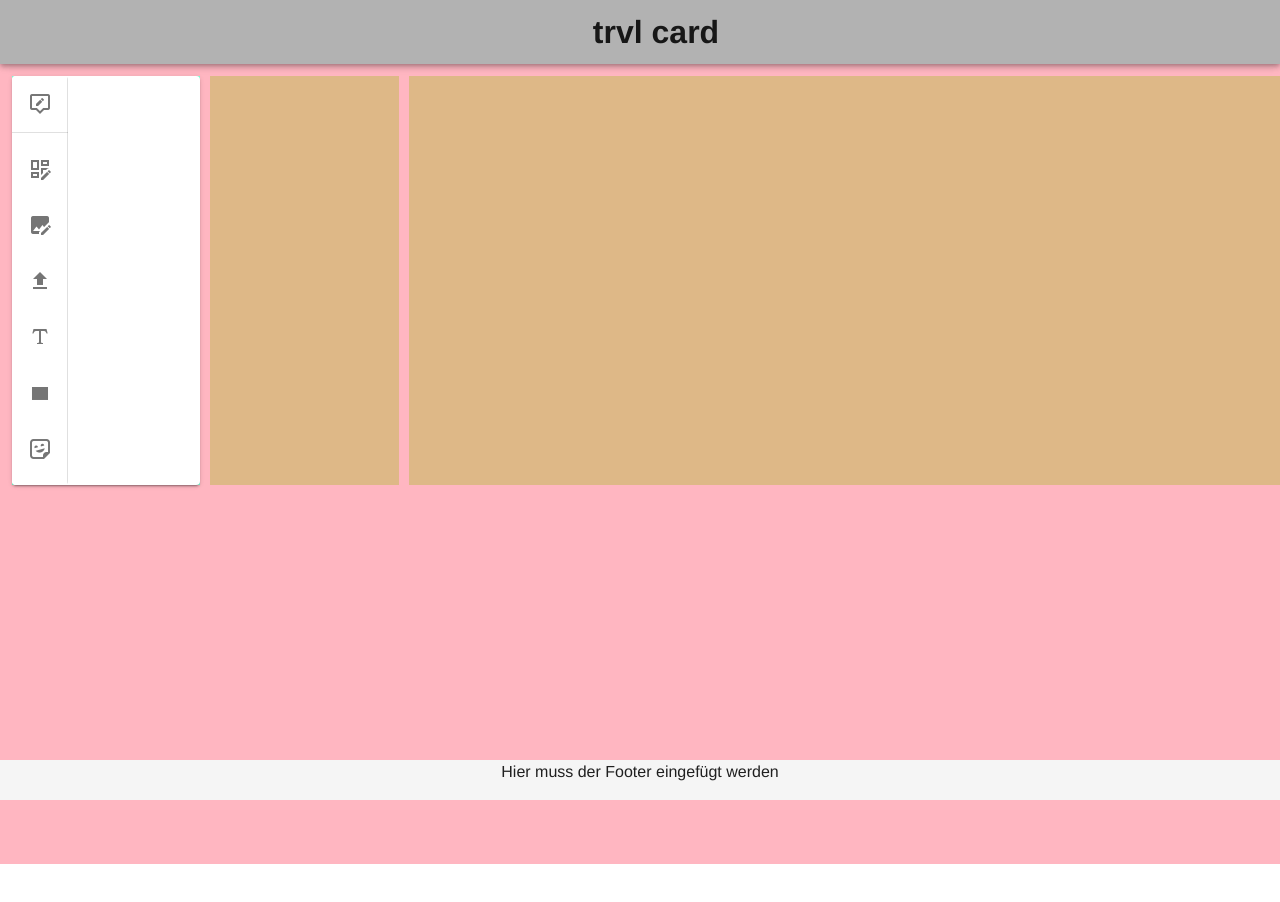
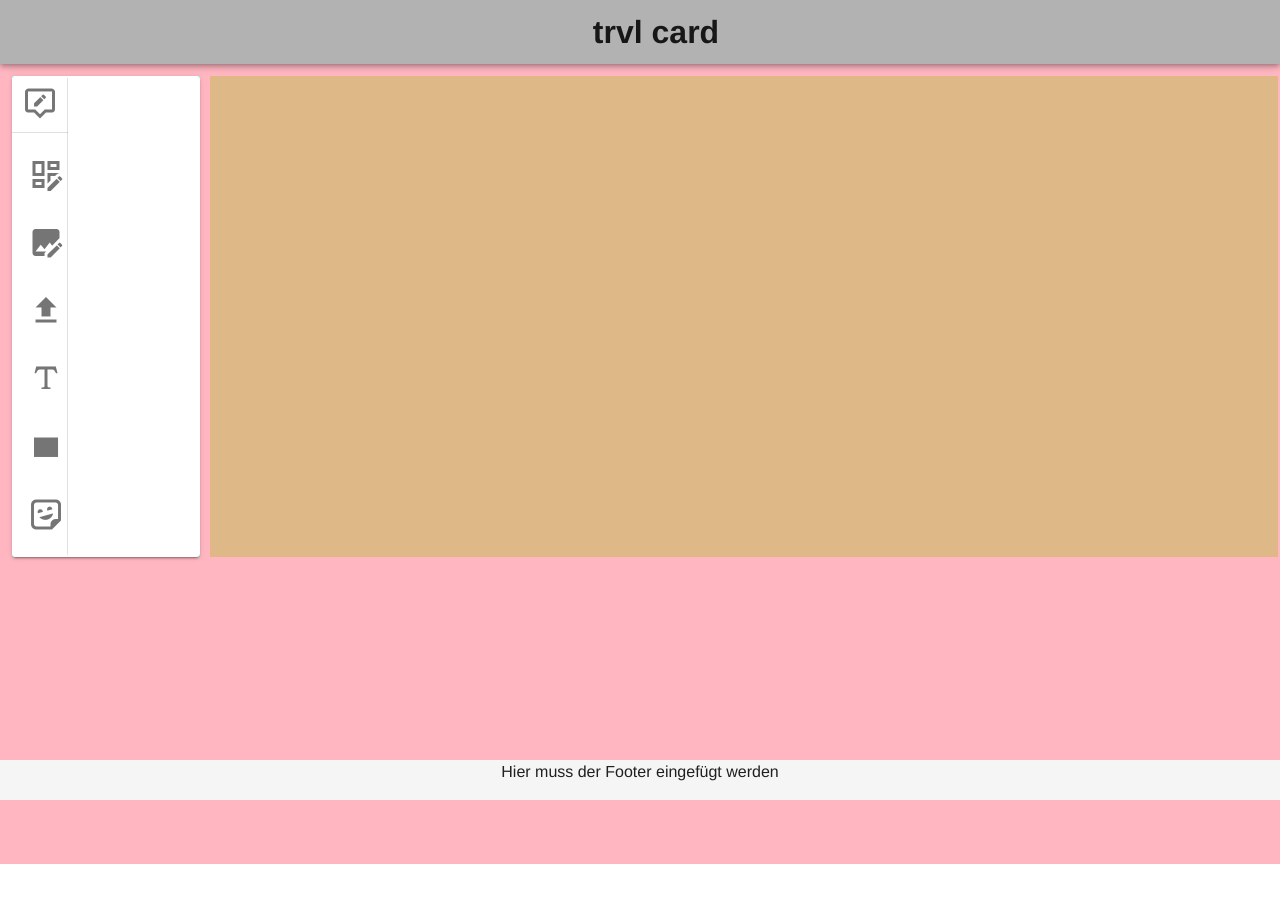
Before and after one commit to on21viktoria/trvl-card, a Vue app: page / in a window 1280 px wide. Built offline with nearby package versions, Linux system fonts and the light colour scheme.

Commit message:
Changed Class Name of Grid and set Icons on large.

```diff
--- a/src/components/Editor.vue
+++ b/src/components/Editor.vue
@@ -8,11 +8,10 @@
 
     <v-main>
       <v-container fluid id="editor-container">
-        <div class="editor-grid">
+        <div class="editor-grid sidebar-hidden">
           <div id="toolbar">
             <Toolbar></Toolbar>
           </div>
-          <div id="sidebar"></div>
           <div id="postcard"></div>
         </div>
       </v-container>
@@ -45,7 +44,13 @@ h1 {
   text-align: center;
 }
 
-.editor-grid {
+.editor-grid.sidebar-hidden {
+  display: grid;
+  grid-template-columns: 15% 85%;
+  grid-gap: 10px;
+}
+
+.editor-grid.siedebar-shown {
   display: grid;
   grid-template-columns: 15% 15% 70%;
   grid-gap: 10px;
@@ -58,6 +63,7 @@ h1 {
 #sidebar {
   background-color: burlywood;
   height: 100%
+  hidden;
 }
 
 #postcard {
--- a/src/components/Toolbar.vue
+++ b/src/components/Toolbar.vue
@@ -9,7 +9,7 @@
       <v-list-item class="px-2">
 
         <v-list-item-avatar>
-          <v-icon id="edit-icon">mdi-tooltip-edit-outline</v-icon>
+          <v-icon large>mdi-tooltip-edit-outline</v-icon>
         </v-list-item-avatar>
 
         <v-list-item-title>Werkzeuge</v-list-item-title>
@@ -23,8 +23,8 @@
 
       <v-list >
         <v-list-item v-for="item in items" :key="item.title" link>
-          <v-list-item-icon>
-            <v-icon>{{ item.icon }}</v-icon>
+          <v-list-item-icon large>
+            <v-icon  class= "toolbar-icon" large>{{ item.icon }}</v-icon>
           </v-list-item-icon>
 
           <v-list-item-content>
@@ -61,12 +61,5 @@ export default Vue.extend({
 </script>
 
 <style scoped>
-#edit-icon {
-  width: 20px;
-  height: 20px;
-}
 
-#navigation-drawer {
-  /*width: 20%;*/
-}
 </style>
```
